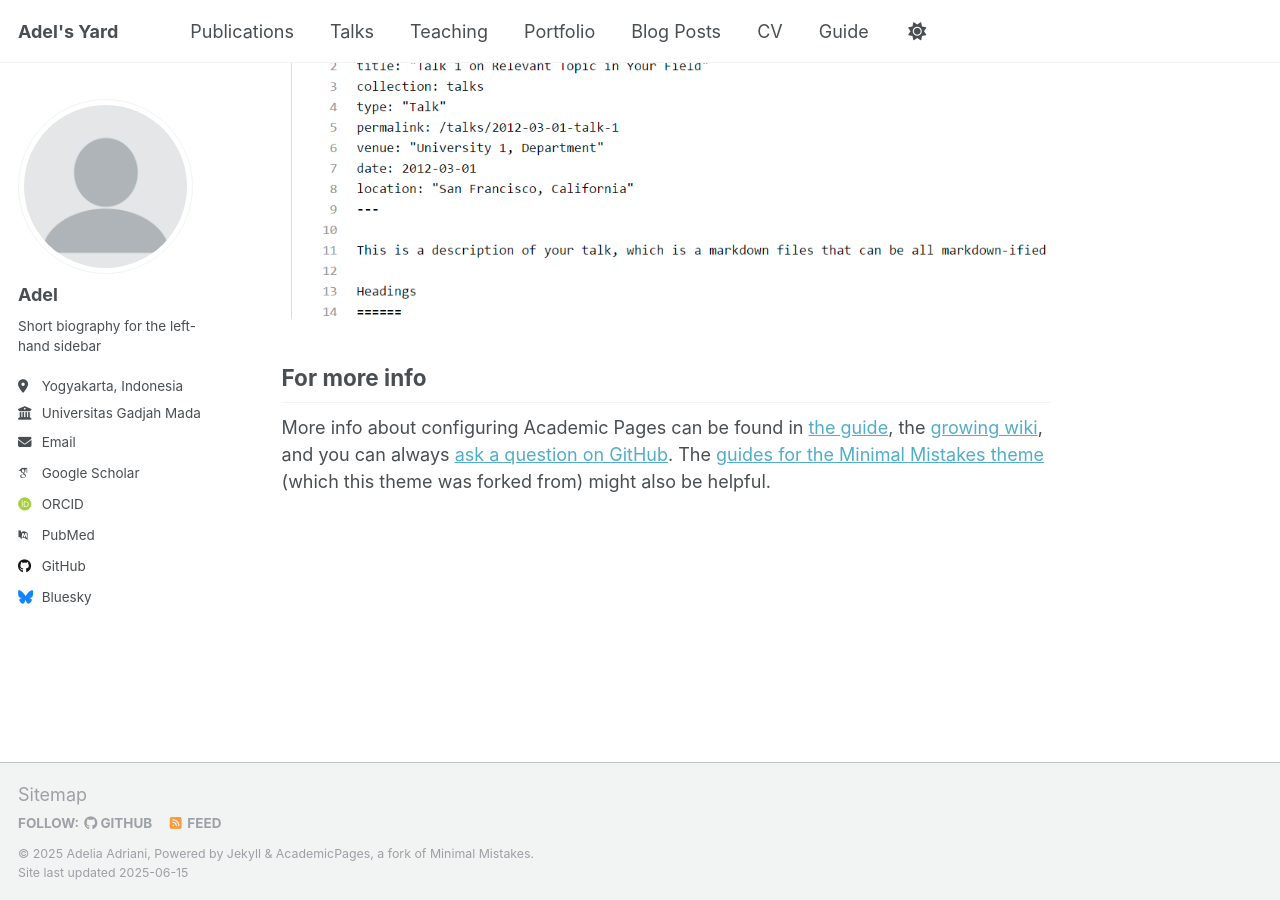
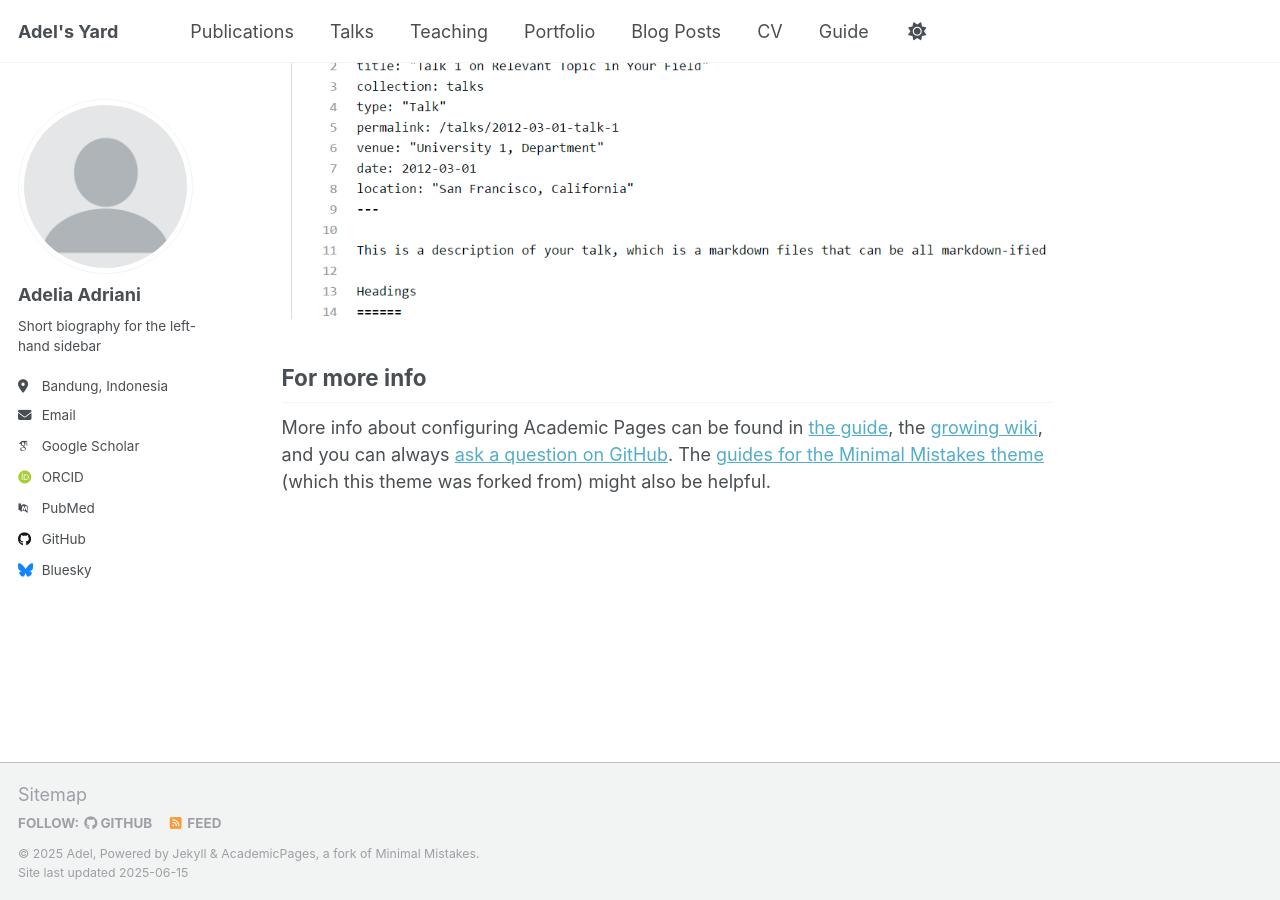
Before and after one commit to adeladriani/adeladriani-s, a Jekyll site: the page built from _pages/about.md, in a window 1280 px wide and 900 px high, scrolled down 2636 px. Built offline with Jekyll 4.4.1, drawn with Linux system fonts in a browser that asks for light colours; some web fonts are replaced; part of the change alters nothing that is shown.

Commit message:
Update _config.yml
- additional to description
- additional linkedin profile
- changes in name

```diff
--- a/_config.yml
+++ b/_config.yml
@@ -11,8 +11,8 @@ locale                   : "en-US"
 site_theme               : "default"
 title                    : "Adel's Yard"
 title_separator          : "-"
-name                     : &name "Adelia Adriani"
-description              : &description "personal description"
+name                     : &name "Adel"
+description              : &description "I'm a freshgraduate of Universitas Gadjah Mada, majoring in Biology. Ever since as an undergraduate student until now, I've always interested in Animal Physiology, focusing on Animal Reproduction and Embriology. I have several experiences as an Intern in professional field s, such as Laboratory Assistant at Badan Riset dan Inovasi Nasional and Conservation Staff at Gembira Loka Zoo. Right now, I'm enrolled at Institut Teknologi Bandung for postgraduate studies in Biology."
 url                      : https://academicpages.github.io # the base hostname & protocol for your site e.g. "https://[your GitHub username].github.io"
 baseurl                  : "" # the subpath of your site, e.g. "/blog"
 repository               : "academicpages/academicpages.github.io"
@@ -23,16 +23,16 @@ repository               : "academicpages/academicpages.github.io"
 author:
   # Biographic information
   avatar           : "profile.png"
-  name             : "Adel"
+  name             : "Adelia Adriani"
   pronouns         : # example: "she/her"
   bio              : "Short biography for the left-hand sidebar"
-  location         : "Yogyakarta, Indonesia"
-  employer         : "Universitas Gadjah Mada"
+  location         : "Bandung, Indonesia"
+  university       : "Institut Teknologi Bandung"
   uri              : # URL
   email            : "adeliaadriani02@gmail.com"
 
   # Academic websites
-  arxiv            : # URL - Update with the correct link to your profile
+  linkedin         : "https://www.linkedin.com/in/adelia-adriani"
   googlescholar    : "https://scholar.google.com/citations?user=PS_CX0AAAAAJ"
   impactstory      : # URL
   orcid            : "http://orcid.org/yourorcidurl"
```
